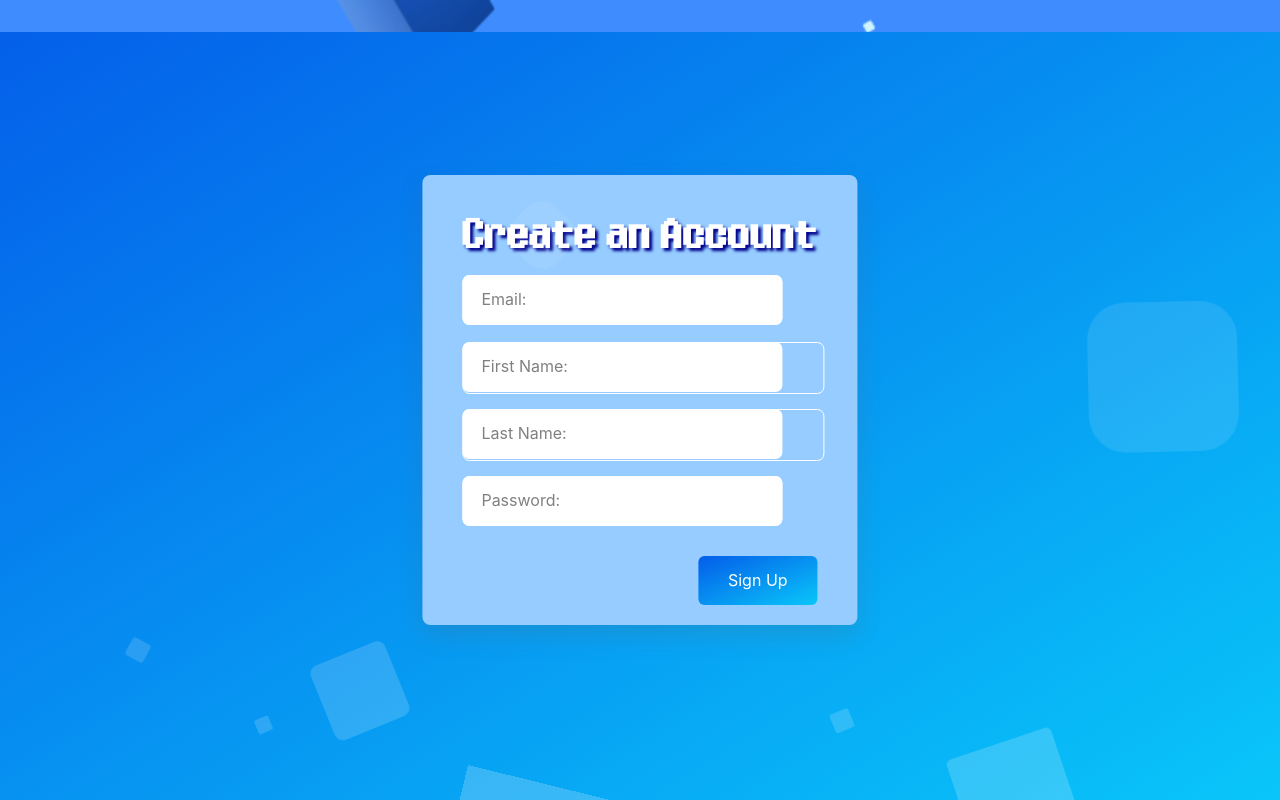
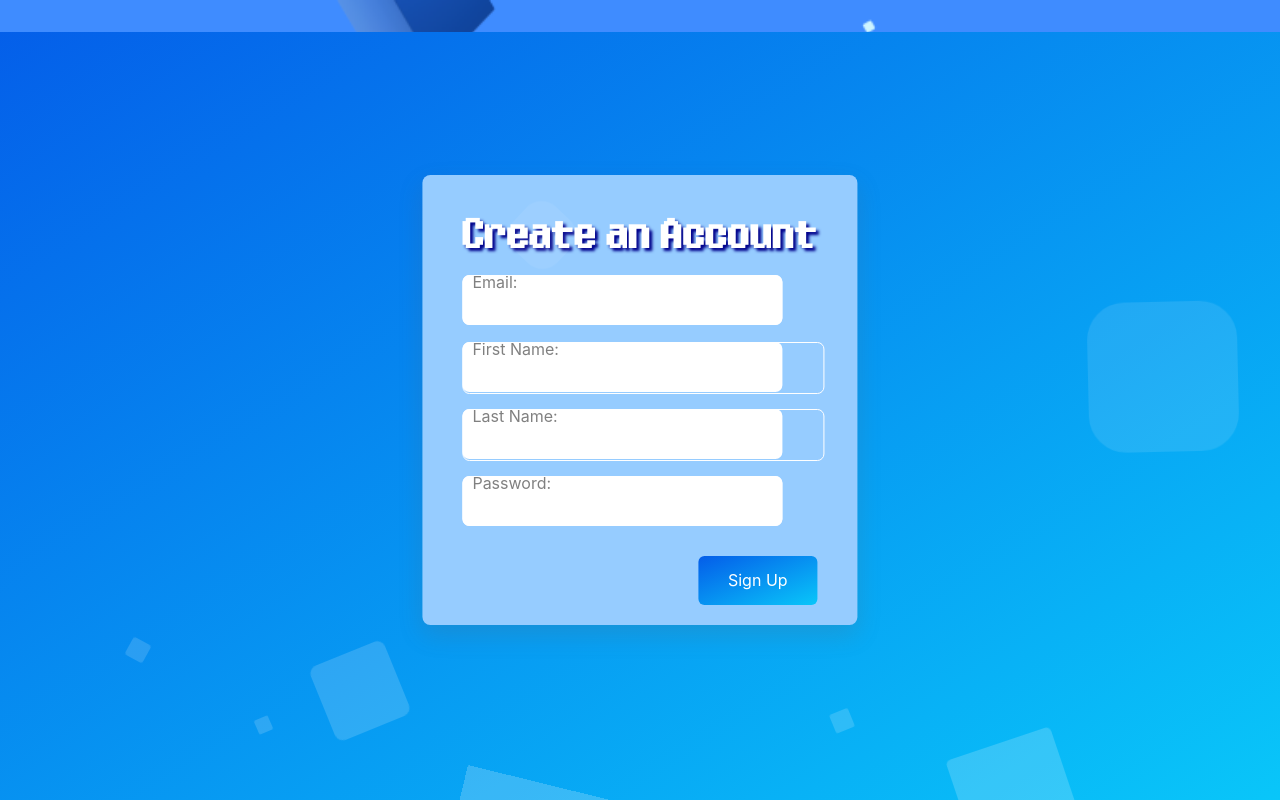
Before and after one commit to marideguia/ghost-post, a React (Create React App) app in the folder client/: page /Signup in a window 1280 px wide. Built offline with nearby package versions, Linux system fonts and the light colour scheme.

Commit message:
Update Signup.css

```diff
--- a/client/src/pages/Signup.css
+++ b/client/src/pages/Signup.css
@@ -17,7 +17,7 @@
 
 }
 .container{
-    display: flex;
+  display: flex;
   justify-content: center;
   align-items: center;
 }
@@ -69,7 +69,7 @@ position: absolute;
     width: 100%;
     border: 1px solid white;
     border-radius: 7px;
-    font-size: 16px;
+    font-size: 14px;
     padding: 0 20px;
     outline: none;
     background: none;
@@ -80,9 +80,9 @@ position: absolute;
   }
   .inputContainer label{
     position: absolute;
-    top: 15px;
-    left: 15px;
-    padding: 0 4px;
+    top: -2px;
+    left: 5px;
+    padding: 0 5px;
     background-color:transparent;
     color: gray;
     font-size: 16px;
```
